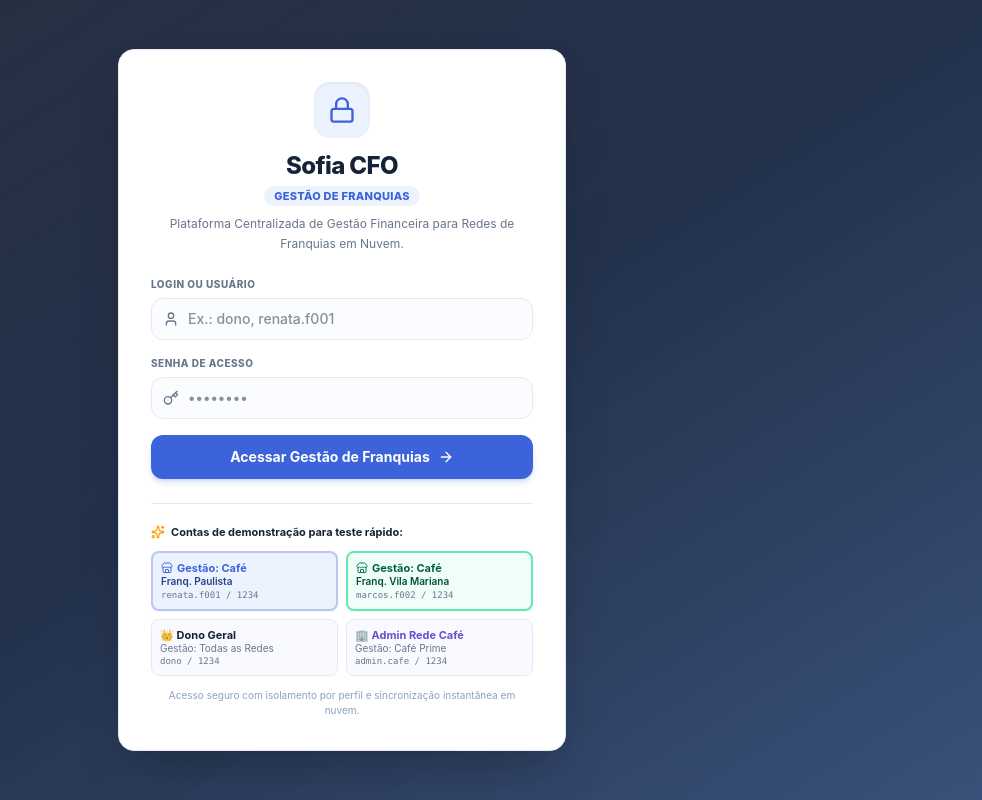
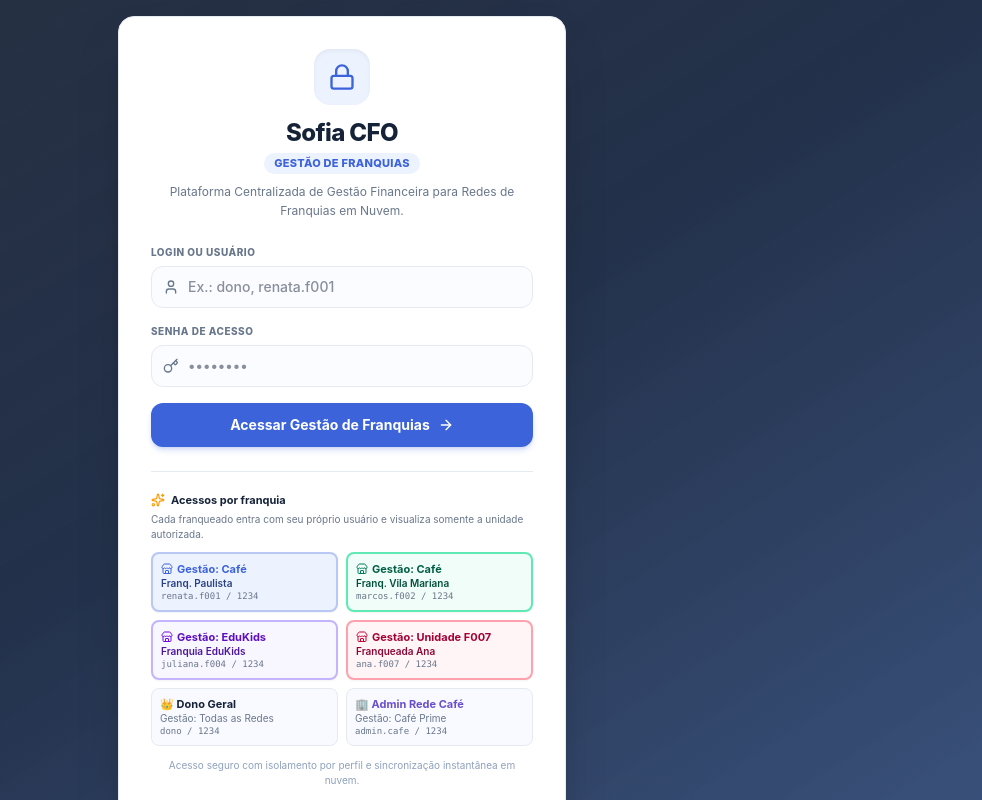
Before and after one commit to leomissio72-cpu/sistema_franquias, a React (Vite) app: page /#home in a window 1280 px wide. Shown: the whole page, without its empty margins (298-1280 px from the left). Built offline with nearby package versions, Linux system fonts and the light colour scheme; no server answers.

Commit message:
feat: show all franchisee login access

```diff
--- a/src/components/LoginModal.tsx
+++ b/src/components/LoginModal.tsx
@@ -165,10 +165,11 @@ export const LoginModal: React.FC<LoginModalProps> = ({ isOpen, onSuccess, onClo
 
         {/* Quick Demo Accounts */}
         <div className="mt-6 pt-5 border-t border-[#e5eaf1]">
-          <div className="flex items-center gap-1.5 text-[11px] font-bold text-[#152238] mb-2.5">
+          <div className="flex items-center gap-1.5 text-[11px] font-bold text-[#152238] mb-1">
             <Sparkles className="h-3.5 w-3.5 text-amber-500" />
-            <span>Contas de demonstração para teste rápido:</span>
+            <span>Acessos por franquia</span>
           </div>
+          <p className="text-[10px] text-[#69778c] mb-2.5">Cada franqueado entra com seu próprio usuário e visualiza somente a unidade autorizada.</p>
           <div className="grid grid-cols-2 gap-2 text-xs">
             <button
               type="button"
@@ -194,6 +195,32 @@ export const LoginModal: React.FC<LoginModalProps> = ({ isOpen, onSuccess, onClo
               </div>
               <span className="text-[10px] text-emerald-900 font-semibold">Franq. Vila Mariana</span>
               <span className="text-[9px] text-[#69778c] font-mono">marcos.f002 / 1234</span>
+            </button>
+
+            <button
+              type="button"
+              onClick={() => handleQuickLogin("juliana.f004", "1234")}
+              className="flex flex-col items-start rounded-lg border-2 border-violet-300 bg-violet-50/70 p-2 hover:border-violet-500 hover:bg-violet-100 transition-all text-left cursor-pointer shadow-xs"
+            >
+              <div className="flex items-center gap-1">
+                <Store className="h-3 w-3 text-violet-700" />
+                <b className="text-violet-800 text-[11px]">Gestão: EduKids</b>
+              </div>
+              <span className="text-[10px] text-violet-900 font-semibold">Franquia EduKids</span>
+              <span className="text-[9px] text-[#69778c] font-mono">juliana.f004 / 1234</span>
+            </button>
+
+            <button
+              type="button"
+              onClick={() => handleQuickLogin("ana.f007", "1234")}
+              className="flex flex-col items-start rounded-lg border-2 border-rose-300 bg-rose-50/70 p-2 hover:border-rose-500 hover:bg-rose-100 transition-all text-left cursor-pointer shadow-xs"
+            >
+              <div className="flex items-center gap-1">
+                <Store className="h-3 w-3 text-rose-700" />
+                <b className="text-rose-800 text-[11px]">Gestão: Unidade F007</b>
+              </div>
+              <span className="text-[10px] text-rose-900 font-semibold">Franqueada Ana</span>
+              <span className="text-[9px] text-[#69778c] font-mono">ana.f007 / 1234</span>
             </button>
 
             <button
```
